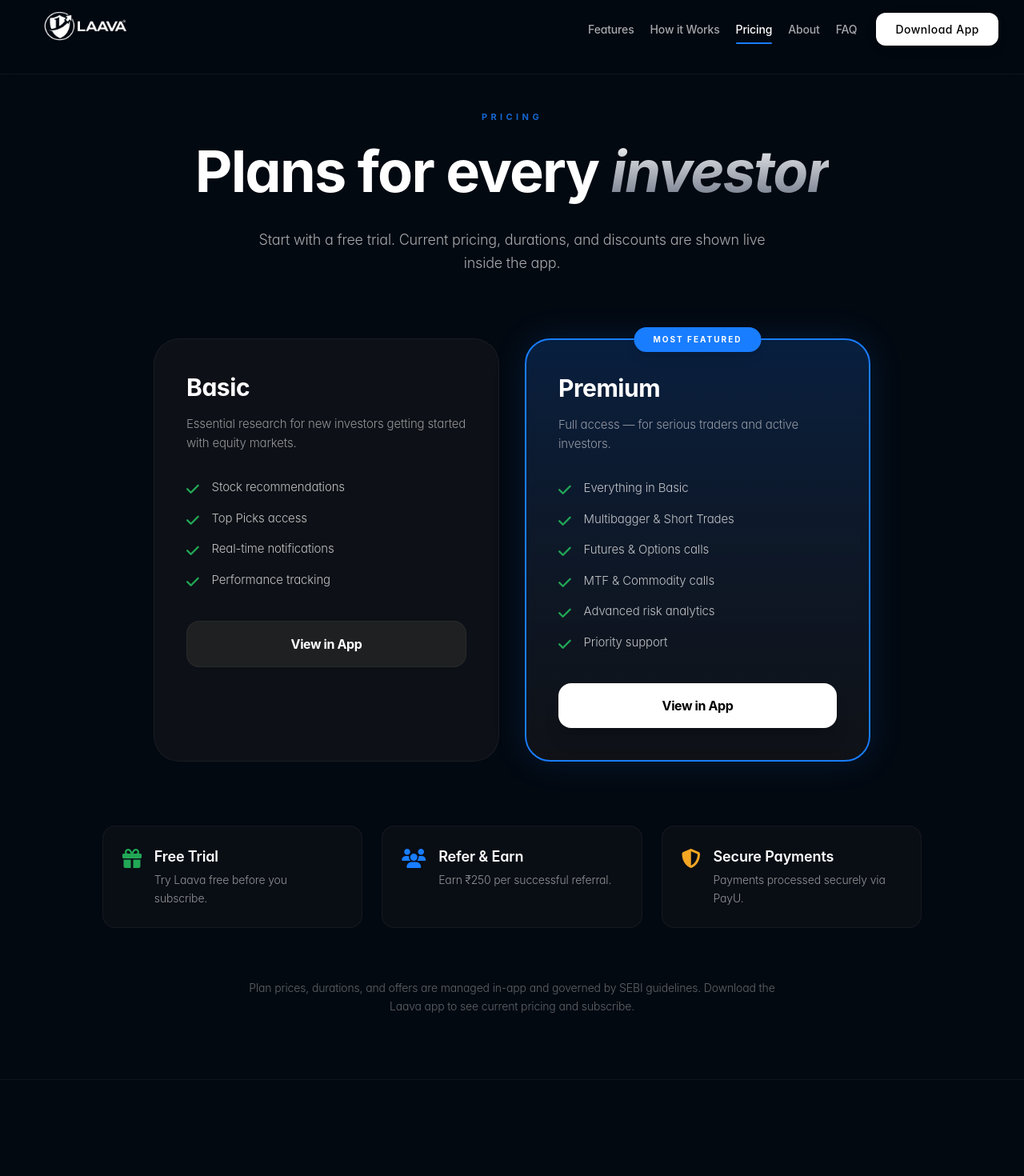
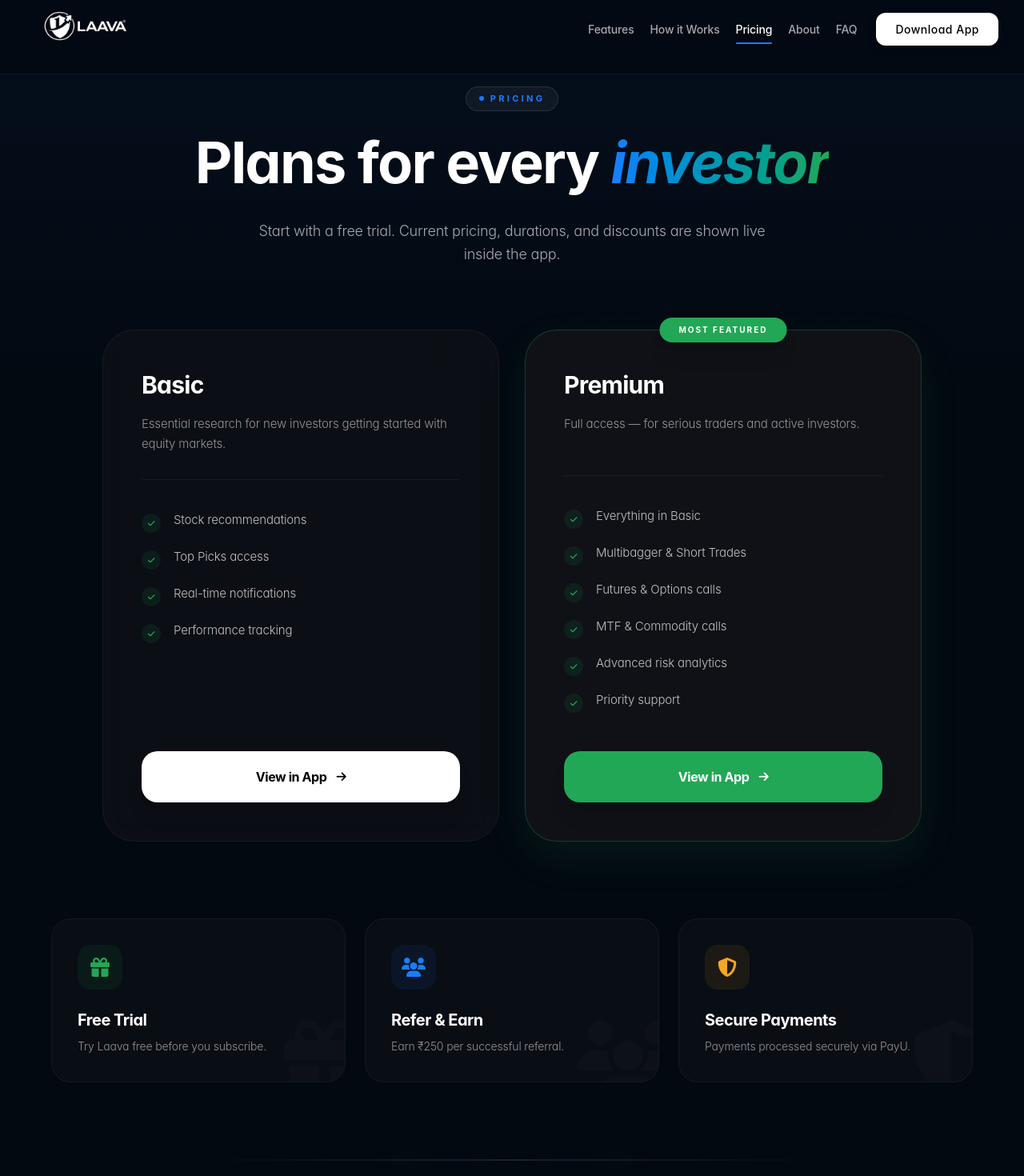
Before and after one commit to hemantsonawanegreycats/Laava-website, a React (Vite) app: page /pricing in a window 1280 px wide. Shown: the part 20-1490 px from the top of the page at 80% size. Built offline with nearby package versions, Linux system fonts and the light colour scheme.

Commit message:
about us ui

```diff
--- a/src/components/pages/Pricing.jsx
+++ b/src/components/pages/Pricing.jsx
@@ -1,6 +1,6 @@
 import React from 'react';
+import { Link } from 'react-router-dom';
 import SEO from '../SEO';
-
 
 const plans = [
   {
@@ -13,6 +13,7 @@
       'Performance tracking',
     ],
     highlight: false,
+    color: '#197DFF',
   },
   {
     name: 'Premium',
@@ -26,75 +27,132 @@
       'Priority support',
     ],
     highlight: true,
+    color: '#22A756',
   },
 ];
 
 const Pricing = () => (
-  <div className="bg-[#030911] min-h-screen pt-40 pb-20 px-4 sm:px-6 lg:px-8">
+  <div className="bg-[#030911] min-h-screen pt-32 pb-16 px-4 sm:px-6 lg:px-8 overflow-hidden relative">
     <SEO
       title="Laava Pricing – Affordable Stock Advisory Plans for India"
       description="Choose from Laava’s flexible pricing plans. Get expert stock market advisory at transparent rates, designed for Indian investors seeking clarity and value."
     />
-    <div className="max-w-6xl mx-auto">
+
+    {/* Ambient Glows */}
+    <div className="absolute top-0 left-1/2 -translate-x-1/2 w-full h-[500px] bg-gradient-to-b from-[#197DFF]/5 to-transparent pointer-events-none"></div>
+
+    <div className="max-w-7xl mx-auto relative z-10">
 
       <div className="text-center mb-20">
-        <h2 className="text-[11px] font-bold text-[#197DFF] tracking-[0.4em] uppercase mb-5 opacity-80">Pricing</h2>
-        <h1 className="text-4xl md:text-5xl lg:text-7xl font-bold text-white tracking-tight leading-[1.1] mb-8 text-hover-gradient">
-          Plans for every <span className="text-gradient-accent italic">investor</span>
+        {/* Eyebrow */}
+        <div className="inline-flex items-center gap-2 px-4 py-1.5 rounded-full bg-white/5 border border-white/10 mb-6 backdrop-blur-md">
+          <span className="w-1.5 h-1.5 rounded-full bg-[#197DFF] animate-pulse"></span>
+          <span className="text-[11px] font-bold text-[#197DFF] tracking-[0.3em] uppercase">Pricing</span>
+        </div>
+
+        <h1 className="text-4xl md:text-5xl lg:text-7xl font-bold text-white tracking-tight leading-[1.1] mb-8">
+          Plans for every <span className="bg-gradient-to-r from-[#197DFF] to-[#22A756] bg-clip-text text-transparent italic">investor</span>
         </h1>
+
         <p className="text-[#ECEDEE]/70 text-[16px] md:text-[18px] max-w-2xl mx-auto leading-relaxed font-light">
           Start with a free trial. Current pricing, durations, and discounts are shown live inside the app.
         </p>
       </div>
 
-      <div className="grid grid-cols-1 md:grid-cols-2 gap-8 max-w-4xl mx-auto">
+      {/* Pricing Cards Grid */}
+      <div className="grid grid-cols-1 md:grid-cols-2 gap-8 max-w-5xl mx-auto mb-24">
         {plans.map((p, i) => (
-          <div key={i} className={`group rounded-[2rem] p-10 backdrop-blur-sm relative transition-all duration-500 hover:translate-y-[-8px] ${p.highlight ? 'bg-gradient-to-b from-[#197DFF]/20 to-[#111318]/90 border-2 border-[#197DFF] shadow-[0_0_40px_rgba(25,125,255,0.15)]' : 'bg-[#111318]/80 border border-white/5 hover:border-white/10'}`}>
-            {p.highlight && <div className="absolute -top-4 left-1/2 -translate-x-1/2 bg-[#197DFF] text-white text-[10px] font-bold tracking-[2px] uppercase px-6 py-2 rounded-full shadow-lg">Most Featured</div>}
-            <h3 className="text-3xl font-bold text-white mb-3 transition-all duration-300 group-hover:bg-gradient-to-r group-hover:from-white group-hover:to-gray-400 group-hover:bg-clip-text group-hover:text-transparent">{p.name}</h3>
-            <p className="text-[#ECEDEE]/60 text-[15px] mb-8 min-h-[44px] font-light leading-relaxed">{p.desc}</p>
-            <ul className="space-y-4 mb-10">
+          <div
+            key={i}
+            className={`group relative rounded-[2.5rem] p-10 md:p-12 backdrop-blur-xl border transition-all duration-500 hover:-translate-y-2 flex flex-col h-full
+              ${p.highlight
+                ? 'bg-[#111318]/90 border-[#22A756]/30 shadow-[0_20px_50px_rgba(34,167,86,0.1)]'
+                : 'bg-[#111318]/60 border-white/5 hover:border-white/10 hover:bg-[#111318]/80'}`}
+          >
+            {p.highlight && (
+              <div className="absolute -top-4 left-1/2 -translate-x-1/2 px-6 py-2 rounded-full bg-[#22A756] text-white text-[10px] font-bold tracking-[0.2em] uppercase shadow-xl z-20">
+                Most Featured
+              </div>
+            )}
+
+            {/* Background Glow for highlighted card */}
+            {p.highlight && (
+              <div className="absolute inset-0 bg-gradient-to-b from-[#22A756]/10 to-transparent rounded-[2.5rem] pointer-events-none opacity-0 group-hover:opacity-100 transition-opacity duration-500"></div>
+            )}
+
+            <div className="relative z-10 flex flex-col h-full">
+              <div className="mb-8">
+                <h3 className="text-3xl font-bold text-white mb-4 tracking-tight group-hover:text-transparent group-hover:bg-clip-text group-hover:bg-gradient-to-r group-hover:from-white group-hover:to-gray-400 transition-all duration-300">
+                  {p.name}
+                </h3>
+                <p className="text-[#ECEDEE]/60 text-[15px] font-light leading-relaxed min-h-[44px]">
+                  {p.desc}
+                </p>
+              </div>
+
+              <div className="h-px w-full bg-white/5 mb-10"></div>
+
+              <ul className="space-y-5 mb-12 flex-grow">
                 {p.features.map((f, j) => (
-                <li key={j} className="flex items-start gap-4 text-[#ECEDEE]/80 text-[15px]">
-                  <i className="fa-solid fa-check text-[#22A756] mt-1 text-lg"></i>
-                  <span className="font-light">{f}</span>
+                  <li key={j} className="flex items-start gap-4 group/item">
+                    <div className="w-6 h-6 rounded-full bg-[#22A756]/10 flex items-center justify-center shrink-0 mt-0.5 group-hover/item:scale-110 transition-transform">
+                      <i className="fa-solid fa-check text-[10px] text-[#22A756]"></i>
+                    </div>
+                    <span className="text-[#ECEDEE]/80 text-[15px] font-light leading-snug group-hover/item:text-white transition-colors">
+                      {f}
+                    </span>
                   </li>
                 ))}
               </ul>
-            <a href="https://play.google.com/store/apps/details?id=com.laava.app" target="_blank" rel="noopener noreferrer" className={`block text-center py-4 rounded-2xl font-bold text-[16px] transition-all tracking-tight ${p.highlight ? 'bg-white text-black hover:bg-gray-100 shadow-xl' : 'bg-[#1E2021] text-white border border-white/5 hover:bg-[#2a2d2e]'}`}>
-              View in App
+
+              <a
+                href="https://play.google.com/store/apps/details?id=com.laava.app"
+                target="_blank"
+                rel="noopener noreferrer"
+                className={`flex items-center justify-center gap-3 w-full py-5 rounded-[1.25rem] font-bold text-[16px] transition-all tracking-tight shadow-xl
+                  ${p.highlight
+                    ? 'bg-[#22A756] text-white hover:bg-[#1e8f49] hover:scale-[1.02]'
+                    : 'bg-white text-black hover:bg-gray-200 hover:scale-[1.02]'}`}
+              >
+                View in App <i className="fa-solid fa-arrow-right text-[14px]"></i>
               </a>
+            </div>
           </div>
         ))}
       </div>
 
-      <div className="mt-20 grid grid-cols-1 md:grid-cols-3 gap-6 max-w-5xl mx-auto">
-        <div className="bg-[#111318]/50 border border-white/5 rounded-2xl p-6 flex items-start gap-4 transition-all hover:border-white/10 group">
-          <i className="fa-solid fa-gift text-[#22A756] text-2xl mt-1 group-hover:scale-110 transition-transform"></i>
-          <div>
-            <h4 className="text-white font-semibold mb-1 text-lg">Free Trial</h4>
-            <p className="text-[14px] text-[#ECEDEE]/60 font-light">Try Laava free before you subscribe.</p>
+      {/* Benefits Bento Grid */}
+      <div className="grid grid-cols-1 md:grid-cols-3 gap-6 max-w-6xl mx-auto">
+        {[
+          { icon: 'fa-gift', color: '#22A756', title: 'Free Trial', desc: 'Try Laava free before you subscribe.' },
+          { icon: 'fa-users', color: '#197DFF', title: 'Refer & Earn', desc: 'Earn ₹250 per successful referral.' },
+          { icon: 'fa-shield-halved', color: '#F5A623', title: 'Secure Payments', desc: 'Payments processed securely via PayU.' },
+        ].map((item, i) => (
+          <div key={i} className="group relative bg-[#111318]/50 border border-white/5 rounded-3xl p-8 backdrop-blur-sm transition-all duration-500 hover:bg-[#111318]/80 hover:border-white/10 overflow-hidden">
+            {/* Watermark Icon */}
+            <i className={`fa-solid ${item.icon} absolute -bottom-6 -right-6 text-[100px] opacity-[0.02] group-hover:opacity-[0.04] transition-all duration-500 group-hover:scale-110`}></i>
+
+            <div className="relative z-10">
+              <div
+                className="w-14 h-14 rounded-2xl flex items-center justify-center mb-6 transition-all duration-500 group-hover:scale-110"
+                style={{ backgroundColor: `${item.color}15` }}
+              >
+                <i className={`fa-solid ${item.icon} text-2xl`} style={{ color: item.color }}></i>
+              </div>
+              <h4 className="text-white font-bold mb-2 text-xl tracking-tight">{item.title}</h4>
+              <p className="text-[14px] text-[#ECEDEE]/60 font-light leading-relaxed">{item.desc}</p>
             </div>
           </div>
-        <div className="bg-[#111318]/50 border border-white/5 rounded-2xl p-6 flex items-start gap-4 transition-all hover:border-white/10 group">
-          <i className="fa-solid fa-users text-[#197DFF] text-2xl mt-1 group-hover:scale-110 transition-transform"></i>
-          <div>
-            <h4 className="text-white font-semibold mb-1 text-lg">Refer & Earn</h4>
-            <p className="text-[14px] text-[#ECEDEE]/60 font-light">Earn ₹250 per successful referral.</p>
-          </div>
-        </div>
-        <div className="bg-[#111318]/50 border border-white/5 rounded-2xl p-6 flex items-start gap-4 transition-all hover:border-white/10 group">
-          <i className="fa-solid fa-shield-halved text-[#F5A623] text-2xl mt-1 group-hover:scale-110 transition-transform"></i>
-          <div>
-            <h4 className="text-white font-semibold mb-1 text-lg">Secure Payments</h4>
-            <p className="text-[14px] text-[#ECEDEE]/60 font-light">Payments processed securely via PayU.</p>
-          </div>
-        </div>
+        ))}
       </div>
 
-      <p className="text-center text-[#ECEDEE]/40 text-sm mt-16 max-w-2xl mx-auto font-light leading-relaxed">
+      {/* Footer Text */}
+      <div className="mt-24 text-center">
+        <div className="inline-block p-[1px] rounded-2xl bg-gradient-to-r from-transparent via-white/10 to-transparent mb-8 w-full max-w-3xl"></div>
+        <p className="text-[#ECEDEE]/40 text-sm max-w-2xl mx-auto font-light leading-relaxed italic">
           Plan prices, durations, and offers are managed in-app and governed by SEBI guidelines. Download the Laava app to see current pricing and subscribe.
         </p>
+      </div>
     </div>
   </div>
 );
```
Also changed, not shown: src/components/pages/About.jsx (+147 -44 lines). Lines whose indentation alone changed are shown as unchanged.
